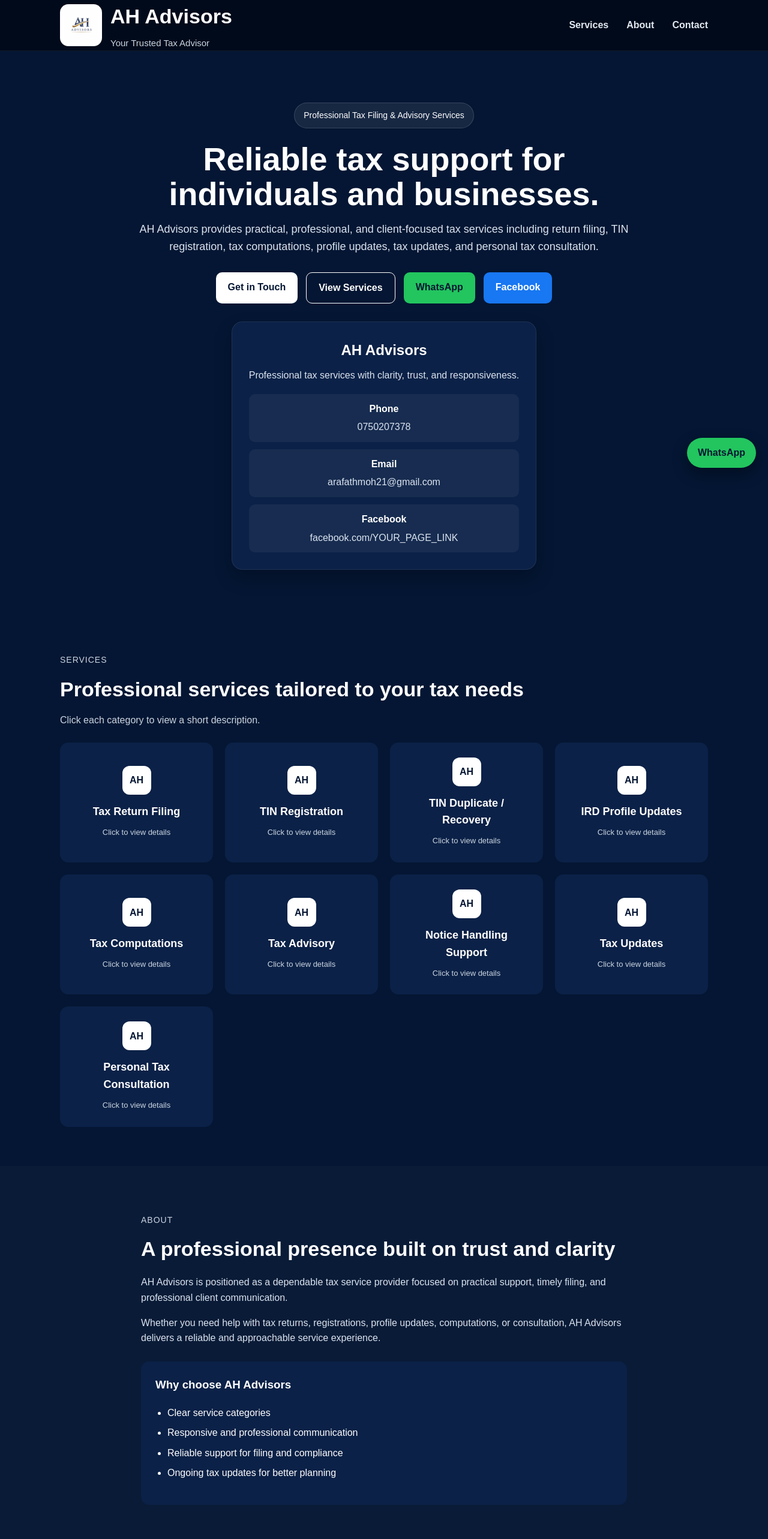
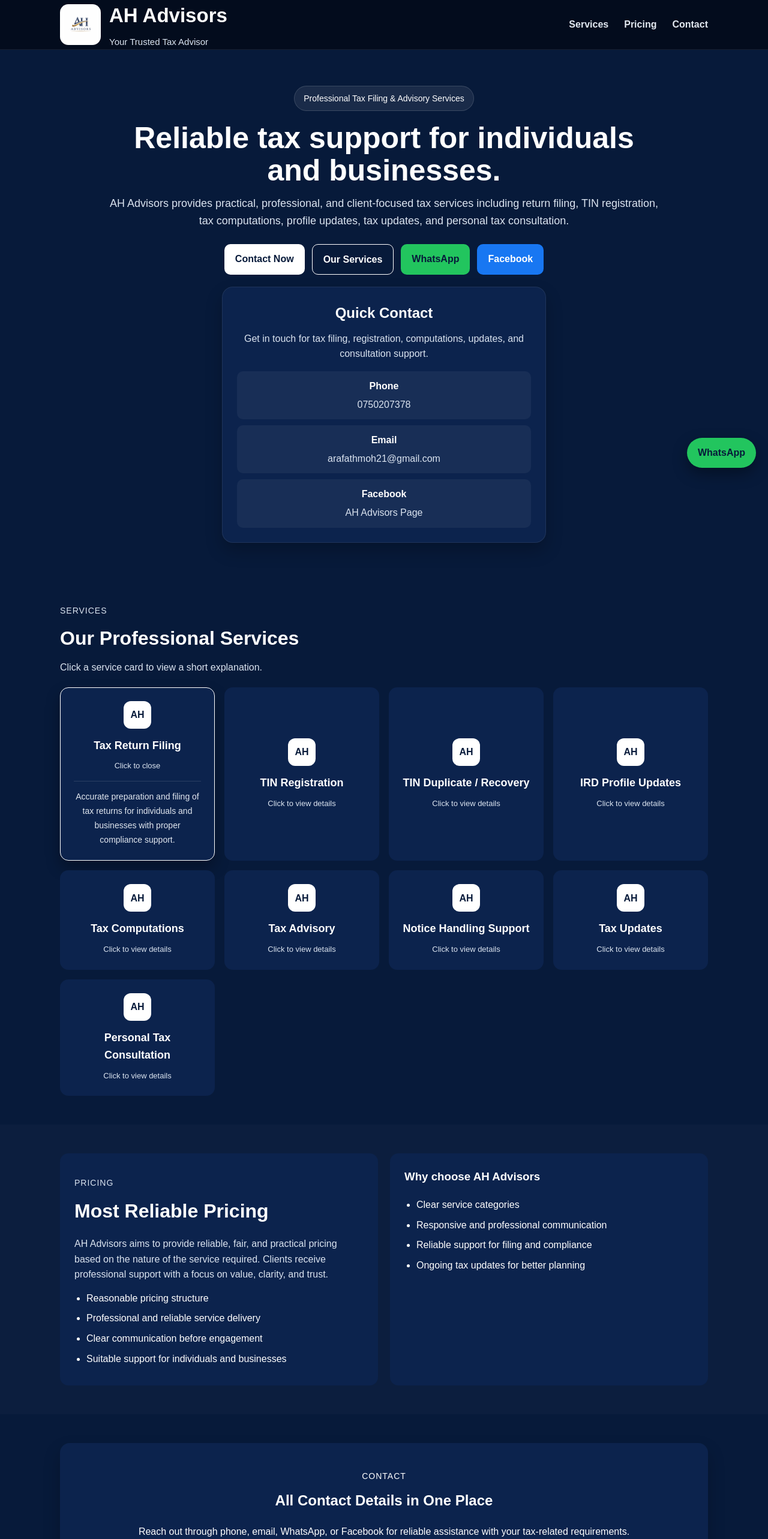
Before and after one commit to arafathmoh21-web/ah-advisors, a React (Vite) app: page / in a window 1280 px wide. Shown: the top 2566 px of the page at 60% size. Built offline with nearby package versions, Linux system fonts and the light colour scheme.

Commit message:
Updated website layout and Facebook link

```diff
--- a/src/App.tsx
+++ b/src/App.tsx
@@ -54,8 +54,11 @@ const services: Service[] = [
   },
 ];
 
+const facebookLink =
+  "https://facebook.com/profile.php?id=61588193288059";
+
 export default function App() {
-  const [openCard, setOpenCard] = useState<number | null>(null);
+  const [openCard, setOpenCard] = useState<number | null>(0);
 
   const toggleCard = (index: number) => {
     setOpenCard(openCard === index ? null : index);
@@ -75,14 +78,14 @@ export default function App() {
 
           <nav className="navLinks">
             <a href="#services">Services</a>
-            <a href="#about">About</a>
+            <a href="#pricing">Pricing</a>
             <a href="#contact">Contact</a>
           </nav>
         </div>
       </header>
 
       <section className="hero">
-        <div className="container heroGrid">
+        <div className="container heroGrid compactGrid">
           <div className="heroContent">
             <span className="badge">
               Professional Tax Filing & Advisory Services
@@ -91,19 +94,18 @@ export default function App() {
             <h2>Reliable tax support for individuals and businesses.</h2>
 
             <p className="heroText">
-              AH Advisors provides practical, professional, and client-focused
-              tax services including return filing, TIN registration, tax
-              computations, profile updates, tax updates, and personal tax
-              consultation.
+              AH Advisors provides practical, professional, and client-focused tax
+              services including return filing, TIN registration, tax computations,
+              profile updates, tax updates, and personal tax consultation.
             </p>
 
             <div className="heroButtons">
               <a className="btn btnPrimary" href="#contact">
-                Get in Touch
+                Contact Now
               </a>
 
               <a className="btn btnSecondary" href="#services">
-                View Services
+                Our Services
               </a>
 
               <a
@@ -117,7 +119,7 @@ export default function App() {
 
               <a
                 className="btn btnFacebook"
-                href="https://facebook.com/https://facebook.com/profile.php?id=61588193288059"
+                href={facebookLink}
                 target="_blank"
                 rel="noreferrer"
               >
@@ -127,9 +129,10 @@ export default function App() {
           </div>
 
           <div className="heroCard">
-            <h3>AH Advisors</h3>
+            <h3>Quick Contact</h3>
             <p>
-              Professional tax services with clarity, trust, and responsiveness.
+              Get in touch for tax filing, registration, computations, updates,
+              and consultation support.
             </p>
 
             <div className="contactMini">
@@ -145,7 +148,7 @@ export default function App() {
 
               <div>
                 <strong>Facebook</strong>
-                <span>facebook.com/YOUR_PAGE_LINK</span>
+                <span>AH Advisors Page</span>
               </div>
             </div>
           </div>
@@ -155,11 +158,9 @@ export default function App() {
       <section id="services" className="section">
         <div className="container">
           <p className="sectionLabel">Services</p>
-          <h2 className="sectionTitle">
-            Professional services tailored to your tax needs
-          </h2>
+          <h2 className="sectionTitle">Our Professional Services</h2>
           <p className="sectionSubtext">
-            Click each category to view a short description.
+            Click a service card to view a short explanation.
           </p>
 
           <div className="servicesGrid">
@@ -185,25 +186,22 @@ export default function App() {
         </div>
       </section>
 
-      <section id="about" className="section sectionAlt">
-        <div className="container aboutGrid">
-          <div>
-            <p className="sectionLabel">About</p>
-            <h2 className="sectionTitle">
-              A professional presence built on trust and clarity
-            </h2>
-
+      <section id="pricing" className="section sectionAlt">
+        <div className="container pricingWrap">
+          <div className="pricingCard">
+            <p className="sectionLabel">Pricing</p>
+            <h2 className="sectionTitle">Most Reliable Pricing</h2>
             <p className="bodyText">
-              AH Advisors is positioned as a dependable tax service provider
-              focused on practical support, timely filing, and professional
-              client communication.
+              AH Advisors aims to provide reliable, fair, and practical pricing
+              based on the nature of the service required. Clients receive
+              professional support with a focus on value, clarity, and trust.
             </p>
-
-            <p className="bodyText">
-              Whether you need help with tax returns, registrations, profile
-              updates, computations, or consultation, AH Advisors delivers a
-              reliable and approachable service experience.
-            </p>
+            <ul className="pricingList">
+              <li>Reasonable pricing structure</li>
+              <li>Professional and reliable service delivery</li>
+              <li>Clear communication before engagement</li>
+              <li>Suitable support for individuals and businesses</li>
+            </ul>
           </div>
 
           <div className="aboutCard">
@@ -222,11 +220,11 @@ export default function App() {
         <div className="container contactSection">
           <div className="contactBox">
             <p className="sectionLabel light">Contact</p>
-            <h2>Let’s discuss your tax requirements</h2>
+            <h2>All Contact Details in One Place</h2>
 
             <p>
-              Reach out for reliable assistance with tax return filing, TIN
-              registration, tax computations, updates, and consultation.
+              Reach out through phone, email, WhatsApp, or Facebook for reliable
+              assistance with your tax-related requirements.
             </p>
 
             <div className="contactLinks">
@@ -241,11 +239,7 @@ export default function App() {
               >
                 Chat on WhatsApp
               </a>
-              <a
-                href="https://facebook.com/https://facebook.com/profile.php?id=61588193288059"
-                target="_blank"
-                rel="noreferrer"
-              >
+              <a href={facebookLink} target="_blank" rel="noreferrer">
                 Visit Facebook Page
               </a>
             </div>
--- a/src/index.css
+++ b/src/index.css
@@ -9,7 +9,7 @@ html {
 body {
   margin: 0;
   font-family: Arial, sans-serif;
-  background: #041633;
+  background: #071a3a;
   color: #ffffff;
   line-height: 1.6;
 }
@@ -37,13 +37,13 @@ button {
   position: sticky;
   top: 0;
   z-index: 1000;
-  background: rgba(2, 10, 26, 0.95);
-  border-bottom: 1px solid rgba(255, 255, 255, 0.06);
+  background: rgba(4, 12, 28, 0.95);
+  border-bottom: 1px solid rgba(255, 255, 255, 0.08);
   backdrop-filter: blur(10px);
 }
 
 .nav {
-  min-height: 82px;
+  min-height: 78px;
   display: flex;
   justify-content: space-between;
   align-items: center;
@@ -57,8 +57,8 @@ button {
 }
 
 .brandLogo {
-  width: 70px;
-  height: 70px;
+  width: 68px;
+  height: 68px;
   object-fit: contain;
   background: #ffffff;
   border-radius: 14px;
@@ -67,19 +67,19 @@ button {
 
 .logo {
   margin: 0;
-  font-size: 34px;
+  font-size: 33px;
   color: #ffffff;
 }
 
 .tagline {
-  margin: 6px 0 0;
-  color: #cbd5e1;
+  margin: 5px 0 0;
+  color: #dbe4f0;
   font-size: 15px;
 }
 
 .navLinks {
   display: flex;
-  gap: 30px;
+  gap: 26px;
 }
 
 .navLinks a {
@@ -93,18 +93,22 @@ button {
 }
 
 .hero {
-  padding: 86px 0 60px;
+  padding: 60px 0 40px;
   text-align: center;
 }
 
 .heroGrid {
   display: grid;
   grid-template-columns: 1fr;
-  gap: 30px;
+  gap: 24px;
+}
+
+.compactGrid {
+  gap: 20px;
 }
 
 .heroContent {
-  max-width: 900px;
+  max-width: 920px;
   margin: 0 auto;
 }
 
@@ -119,9 +123,9 @@ button {
 }
 
 .hero h2 {
-  font-size: 54px;
+  font-size: 50px;
   line-height: 1.08;
-  margin: 22px 0 16px;
+  margin: 18px 0 14px;
   color: #ffffff;
 }
 
@@ -133,27 +137,27 @@ button {
 }
 
 .heroButtons {
-  margin-top: 28px;
+  margin-top: 24px;
   display: flex;
   justify-content: center;
-  gap: 14px;
+  gap: 12px;
   flex-wrap: wrap;
 }
 
 .btn {
-  padding: 12px 20px;
+  padding: 12px 18px;
   border-radius: 10px;
   font-weight: 700;
   transition: 0.2s ease;
 }
 
 .btn:hover {
-  transform: scale(1.05);
+  transform: translateY(-2px);
 }
 
 .btnPrimary {
   background: #ffffff;
-  color: #041633;
+  color: #071a3a;
 }
 
 .btnSecondary {
@@ -164,7 +168,7 @@ button {
 
 .btnWhatsapp {
   background: #22c55e;
-  color: #041633;
+  color: #071a3a;
 }
 
 .btnFacebook {
@@ -173,13 +177,13 @@ button {
 }
 
 .heroCard {
-  background: #0b2147;
+  background: #0c234d;
   border: 1px solid rgba(255, 255, 255, 0.08);
   border-radius: 18px;
-  padding: 28px;
+  padding: 24px;
   max-width: 540px;
   margin: 0 auto;
-  box-shadow: 0 14px 30px rgba(0, 0, 0, 0.22);
+  box-shadow: 0 14px 28px rgba(0, 0, 0, 0.22);
 }
 
 .heroCard h3 {
@@ -194,9 +198,9 @@ button {
 }
 
 .contactMini {
-  margin-top: 18px;
+  margin-top: 16px;
   display: grid;
-  gap: 12px;
+  gap: 10px;
 }
 
 .contactMini div {
@@ -216,7 +220,7 @@ button {
 }
 
 .section {
-  padding: 65px 0;
+  padding: 48px 0;
   text-align: left;
 }
 
@@ -226,7 +230,7 @@ button {
 
 .sectionLabel {
   margin-bottom: 10px;
-  color: #cbd5e1;
+  color: #dbe4f0;
   font-size: 14px;
   text-transform: uppercase;
   letter-spacing: 1px;
@@ -238,27 +242,27 @@ button {
 
 .sectionTitle {
   margin-top: 0;
-  margin-bottom: 12px;
-  font-size: 34px;
+  margin-bottom: 10px;
+  font-size: 32px;
   color: #ffffff;
 }
 
 .sectionSubtext {
   margin-top: 0;
-  margin-bottom: 24px;
-  color: #cbd5e1;
+  margin-bottom: 20px;
+  color: #dbe4f0;
 }
 
 .servicesGrid {
-  margin-top: 20px;
+  margin-top: 16px;
   display: grid;
-  grid-template-columns: repeat(auto-fit, minmax(230px, 1fr));
-  gap: 20px;
+  grid-template-columns: repeat(auto-fit, minmax(220px, 1fr));
+  gap: 16px;
 }
 
 .serviceCard {
-  background: #0b2147;
-  padding: 24px;
+  background: #0c234d;
+  padding: 22px;
   border-radius: 14px;
   text-align: center;
   transition: all 0.3s ease;
@@ -268,23 +272,23 @@ button {
 }
 
 .serviceCard:hover {
-  transform: translateY(-5px);
+  transform: translateY(-4px);
   border: 1px solid #ffffff;
-  box-shadow: 0 14px 28px rgba(0, 0, 0, 0.35);
+  box-shadow: 0 12px 24px rgba(0, 0, 0, 0.3);
 }
 
 .serviceCard.active {
   border: 1px solid #ffffff;
-  box-shadow: 0 14px 28px rgba(0, 0, 0, 0.35);
+  box-shadow: 0 12px 24px rgba(0, 0, 0, 0.3);
 }
 
 .serviceIcon {
-  width: 48px;
-  height: 48px;
+  width: 46px;
+  height: 46px;
   margin: 0 auto 14px;
   border-radius: 12px;
   background: #ffffff;
-  color: #041633;
+  color: #071a3a;
   display: flex;
   align-items: center;
   justify-content: center;
@@ -299,7 +303,7 @@ button {
 
 .serviceHint {
   margin: 10px 0 0;
-  color: #cbd5e1;
+  color: #dbe4f0;
   font-size: 13px;
 }
 
@@ -312,6 +316,27 @@ button {
   line-height: 1.7;
 }
 
+.pricingWrap {
+  display: grid;
+  grid-template-columns: 1fr 1fr;
+  gap: 20px;
+}
+
+.pricingCard {
+  background: #0c234d;
+  border-radius: 14px;
+  padding: 24px;
+}
+
+.pricingList {
+  margin: 14px 0 0;
+  padding-left: 20px;
+}
+
+.pricingList li {
+  margin-bottom: 8px;
+}
+
 .aboutGrid {
   max-width: 850px;
 }
@@ -322,10 +347,9 @@ button {
 }
 
 .aboutCard {
-  background: #0b2147;
+  background: #0c234d;
   border-radius: 14px;
   padding: 24px;
-  margin-top: 26px;
 }
 
 .aboutCard h3 {
@@ -346,10 +370,10 @@ button {
 }
 
 .contactBox {
-  background: #0b2147;
-  padding: 32px;
+  background: #0c234d;
+  padding: 30px;
   border-radius: 16px;
-  box-shadow: 0 14px 30px rgba(0, 0, 0, 0.22);
+  box-shadow: 0 14px 28px rgba(0, 0, 0, 0.22);
 }
 
 .contactBox h2 {
@@ -358,29 +382,28 @@ button {
 }
 
 .contactLinks {
-  display: flex;
+  display: grid;
+  grid-template-columns: repeat(auto-fit, minmax(220px, 1fr));
   gap: 12px;
-  justify-content: center;
-  flex-wrap: wrap;
   margin-top: 18px;
 }
 
 .contactLinks a {
   background: #ffffff;
-  color: #041633;
+  color: #071a3a;
   padding: 12px 16px;
   border-radius: 10px;
   font-weight: 700;
 }
 
 .footer {
-  margin-top: 40px;
+  margin-top: 30px;
   border-top: 1px solid rgba(255, 255, 255, 0.08);
 }
 
 .footerInner {
-  padding: 20px 0;
-  color: #cbd5e1;
+  padding: 18px 0;
+  color: #dbe4f0;
   display: flex;
   justify-content: space-between;
   gap: 16px;
@@ -393,11 +416,11 @@ button {
   bottom: 20px;
   right: 20px;
   background: #22c55e;
-  color: #041633;
+  color: #071a3a;
   padding: 12px 18px;
   border-radius: 50px;
   font-weight: bold;
-  box-shadow: 0 10px 25px rgba(0, 0, 0, 0.35);
+  box-shadow: 0 10px 24px rgba(0, 0, 0, 0.35);
 }
 
 @media (max-width: 900px) {
@@ -413,12 +436,11 @@ button {
   }
 
   .hero h2 {
-    font-size: 38px;
+    font-size: 36px;
   }
 
-  .contactLinks {
-    flex-direction: column;
-    align-items: stretch;
+  .pricingWrap {
+    grid-template-columns: 1fr;
   }
 
   .footerInner {
```
